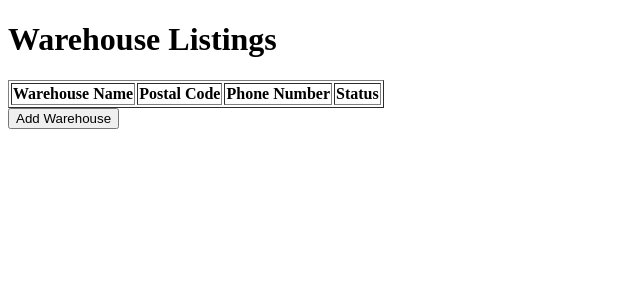
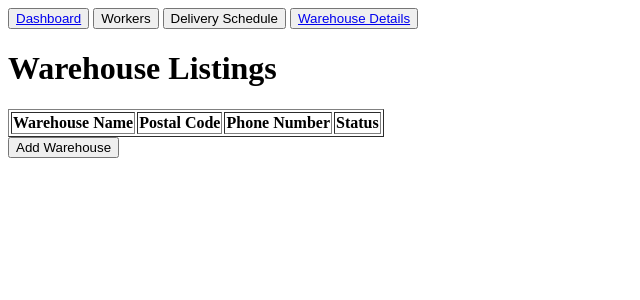
Before and after one commit to prezgamer/LogisticStart-Application, a Django app: page /warehouses/ in a window 1280 px wide. Shown: the top 300 px of the page, without its empty margins (0-640 px from the left). Run offline with Django 5.2, Linux system fonts and the light colour scheme; data that the repository does not hold is empty.

Commit message:
Added buttons
Added:
-Buttons to go to Dashboard and Warehouse details in every page

```diff
--- a/django_web_project/django_project/logisticstart/templates/logisticstart/dashboard.html
+++ b/django_web_project/django_project/logisticstart/templates/logisticstart/Dashboard/dashboard.html
@@ -27,6 +27,11 @@
     <title>Dashboard</title>
 </head>
 <body>
+    <button><a href="/dashboard">Dashboard</a></button>
+    <button href="{% url ''}">Workers</button>
+    <button href="{% url ''}">Delivery Schedule</button>
+    <button><a href="/warehouses">Warehouse Details</a></button>
+
     <h1>Dashboard</h1>
 
     <div class="container">
--- a/django_web_project/django_project/logisticstart/templates/logisticstart/Warehouse/add_warehouse.html
+++ b/django_web_project/django_project/logisticstart/templates/logisticstart/Warehouse/add_warehouse.html
@@ -4,6 +4,12 @@
     <title>Add Warehouse</title>
 </head>
 <body>
+    <button><a href="/dashboard">Dashboard</a></button>
+    <button href="{% url ''}">Workers</button>
+    <button href="{% url ''}">Delivery Schedule</button>
+    <button><a href="/warehouses">Warehouse Details</a></button>
+
+
     <div class="container">
         <h1>New Warehouse</h1>
         <form method="post">
--- a/django_web_project/django_project/logisticstart/templates/logisticstart/Warehouse/warehouseList.html
+++ b/django_web_project/django_project/logisticstart/templates/logisticstart/Warehouse/warehouseList.html
@@ -4,6 +4,11 @@
     <title>Warehouse Listings</title>
 </head>
 <body>
+    <button><a href="/dashboard">Dashboard</a></button>
+    <button href="{% url ''}">Workers</button>
+    <button href="{% url ''}">Delivery Schedule</button>
+    <button><a href="/warehouses">Warehouse Details</a></button>
+
     <h1>Warehouse Listings</h1>
     <table border="1">
         <thead>
--- a/django_web_project/django_project/logisticstart/templates/logisticstart/WarehouseItems/warehouseItemList.html
+++ b/django_web_project/django_project/logisticstart/templates/logisticstart/WarehouseItems/warehouseItemList.html
@@ -4,6 +4,12 @@
     <title>{{ warehouse.warehouse_name }} - Item List</title>
 </head>
 <body>
+    <button><a href="/dashboard">Dashboard</a></button>
+    <button href="{% url ''}">Workers</button>
+    <button href="{% url ''}">Delivery Schedule</button>
+    <button><a href="/warehouses">Warehouse Details</a></button>
+
+
     <h1>Item List ({{ warehouse.warehouse_name }})</h1>
     <table border="1">
         <thead>
--- a/django_web_project/django_project/logisticstart/templates/logisticstart/WarehouseItems/warehouseItemListForm.html
+++ b/django_web_project/django_project/logisticstart/templates/logisticstart/WarehouseItems/warehouseItemListForm.html
@@ -14,6 +14,12 @@
     </script>
 </head>
 <body>
+    <button><a href="/dashboard">Dashboard</a></button>
+    <button href="{% url ''}">Workers</button>
+    <button href="{% url ''}">Delivery Schedule</button>
+    <button><a href="/warehouses">Warehouse Details</a></button>
+
+
     <h1>New Item Information</h1>
     <form method="post">
         {% csrf_token %}
--- a/django_web_project/django_project/logisticstart/templates/logisticstart/Worker/new_worker.html
+++ b/django_web_project/django_project/logisticstart/templates/logisticstart/Worker/new_worker.html
@@ -7,6 +7,11 @@
         <script src="https://code.jquery.com/ui/1.12.1/jquery-ui.js"></script>
     </head>
     <body>
+        <button><a href="/dashboard">Dashboard</a></button>
+        <button href="{% url ''}">Workers</button>
+        <button href="{% url ''}">Delivery Schedule</button>
+        <button><a href="/warehouses">Warehouse Details</a></button>
+
         <h1>New Worker</h1>
         <form method="post">
             {% csrf_token %}
--- a/django_web_project/django_project/logisticstart/views.py
+++ b/django_web_project/django_project/logisticstart/views.py
@@ -123,4 +123,4 @@ def logisticdashboard(request):
         'warehouses': warehouses,
         'workers': workers
     }
-    return render(request, 'logisticstart/dashboard.html', dashboard)
+    return render(request, 'logisticstart/Dashboard/dashboard.html', dashboard)
```
